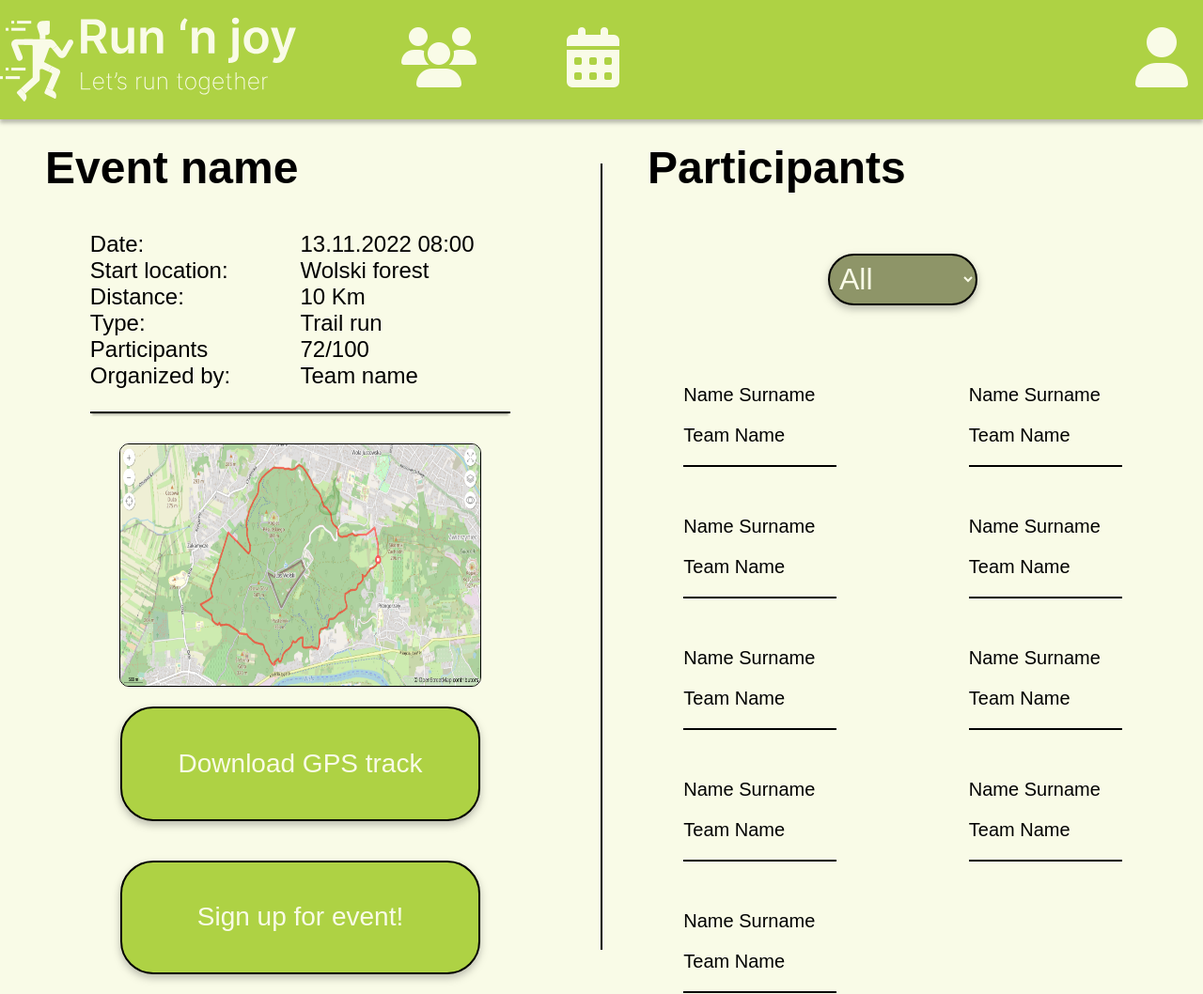
After one commit to bartKn/WDPAI, a PHP site: page /public/views/event.html in a window 1280 px wide. The commit adds this page. Shown: the whole page at 94% size. Run offline with PHP 8.4, Linux system fonts and the light colour scheme; some libraries are stand-ins or nearby versions.

Commit message:
Event style

```diff
--- /dev/null
+++ b/public/css/event.css
@@ -0,0 +1,69 @@
+.event {
+    width: 50%;
+    display: flex;
+    flex-direction: column;
+}
+
+.participants {
+    width: 50%;
+    display: flex;
+    flex-direction: column;
+}
+
+.map-img {
+    border: 1px solid #000000;
+    border-radius: 10px;
+    width: 60%;
+    height: 32%;
+    align-self: center;
+    margin-top: 2em;
+}
+
+button {
+    align-self: center;
+    width: 60%;
+}
+
+select {
+    width: 25%;
+}
+
+.participants-container {
+    display: grid;
+    grid-template-columns: repeat(2, 1fr);
+    grid-gap: 2em;
+    padding: 2em;
+    overflow: auto;
+}
+
+.participants-container > a {
+    text-decoration: none;
+    display: flex;
+    flex-direction: column;
+    align-items: center;
+    justify-content: center;
+}
+
+.participant {
+    font-size: 50%;
+    width: 60%;
+    border-bottom: 2px solid #000000;
+}
+
+.participant > p {
+    margin-left: 0em;
+}
+
+::-webkit-scrollbar {
+    width: 14px;
+}
+
+::-webkit-scrollbar-thumb {
+    background: #8E9568;
+    border: 0.3vw solid #ffffff;
+    border-radius: 5vw;
+}
+
+::-webkit-scrollbar-track {
+    background-color: #F9FBE7;
+}
--- a/public/css/profile.css
+++ b/public/css/profile.css
@@ -13,6 +13,7 @@
 h1 {
     font-size: 300%;
     margin-left: 1em;
+    margin-top: 0.5em;
 }
 
 .profile-pic {
@@ -29,7 +30,7 @@ h1 {
     flex-direction: column;
     align-self: center;
     font-size: 250%;
-    margin: 2em;
+    margin: 1em;
 }
 
 .stats-param {
@@ -40,9 +41,14 @@ h1 {
 
 select {
     font-size: 200%;
-    background-color: transparent;
-    border: none;
+    color: #F9FBE7;
+    background: #8E9568;
+    border: 2px solid #000000;
+    border-radius: 35px;
+    filter: drop-shadow(0px 4px 4px rgba(0, 0, 0, 0.25));
     margin: 1em;
+    padding: 1%;
+    width: 50%;
 }
 
 p {
@@ -55,10 +61,11 @@ p {
     display: flex;
     font-size: 150%;
     border-bottom: 2px solid #000000;
+    box-shadow: 0 4px 2px -2px rgba(0, 0, 0, 0.25);
     width: 70%;
 }
 
 .stats-container > div {
     width: 50%;
-    margin: 1em;
+    padding-bottom: 1em;
 }
--- /dev/null
+++ b/public/views/event.html
@@ -0,0 +1,129 @@
+<!DOCTYPE html>
+<head>
+    <link rel="stylesheet" type="text/css" href="../css/global-main.css">
+    <link rel="stylesheet" type="text/css" href="../css/login.css">
+    <link rel="stylesheet" type="text/css" href="../css/profile.css">
+    <link rel="stylesheet" type="text/css" href="../css/event.css">
+
+    <script src="https://kit.fontawesome.com/32e003c632.js" crossorigin="anonymous"></script>
+    <title>EVENT</title>
+</head>
+<body>
+    <div class="base-container">
+        <nav>
+            <a href="main-page.html">
+                <img src="../img/logo.svg">
+            </a>
+            <ul>
+                <li>
+                    <a href="team.html">
+                        <i class="fa-solid fa-users"></i>
+                    </a>
+                </li>
+                <li>
+                    <a href="calendar.html">
+                        <i class="fa-solid fa-calendar-days"></i>
+                    </a>
+                </li>
+                <li>
+                    <a href="profile.html">
+                        <i class="fa-solid fa-user"></i>
+                    </a>
+                </li>
+            </ul>
+        </nav>
+        <main>
+            <section class="event">
+                <h1>Event name</h1>
+                <div class="stats-container">
+                    <div class="labels">
+                        Date:<br>
+                        Start location:<br>
+                        Distance:<br>
+                        Type:<br>
+                        Participants<br>
+                        Organized by:
+                    </div>
+                    <div class="values">
+                        13.11.2022 08:00<br>
+                        Wolski forest<br>
+                        10 Km<br>
+                        Trail run<br>
+                        72/100<br>
+                        Team name
+                    </div>
+                </div>
+                <img class="map-img" src="../img/gpsTrack.png">
+                <button>Download GPS track</button>
+                <button>Sign up for event!</button>
+            </section>
+            <div class="separator"></div>
+            <div class="participants">
+                <h1>Participants</h1>
+                <form class="stats-param">
+                    <select id="participants" name="participants">
+                        <option value="all">All</option>
+                        <option value="team">My team</option>
+                    </select>
+                </form>
+                <div class="participants-container">
+                    <a href="profile.html">
+                        <div class="participant">
+                            <p>Name Surname</p>
+                            <p>Team Name</p>
+                        </div>
+                    </a>
+                    <a href="profile.html">
+                        <div class="participant">
+                            <p>Name Surname</p>
+                            <p>Team Name</p>
+                        </div>
+                    </a>
+                    <a href="profile.html">
+                        <div class="participant">
+                            <p>Name Surname</p>
+                            <p>Team Name</p>
+                        </div>
+                    </a>
+                    <a href="profile.html">
+                        <div class="participant">
+                            <p>Name Surname</p>
+                            <p>Team Name</p>
+                        </div>
+                    </a>
+                    <a href="profile.html">
+                        <div class="participant">
+                            <p>Name Surname</p>
+                            <p>Team Name</p>
+                        </div>
+                    </a>
+                    <a href="profile.html">
+                        <div class="participant">
+                            <p>Name Surname</p>
+                            <p>Team Name</p>
+                        </div>
+                    </a>
+                    <a href="profile.html">
+                        <div class="participant">
+                            <p>Name Surname</p>
+                            <p>Team Name</p>
+                        </div>
+                    </a>
+                    <a href="profile.html">
+                        <div class="participant">
+                            <p>Name Surname</p>
+                            <p>Team Name</p>
+                        </div>
+                    </a>
+                    <a href="profile.html">
+                        <div class="participant">
+                            <p>Name Surname</p>
+                            <p>Team Name</p>
+                        </div>
+                    </a>
+                </div>
+            </div>
+        </main>
+    </div>
+</body>
+</html>
```
Also changed, not shown: public/img/gpsTrack.png (added), 2 other files.
